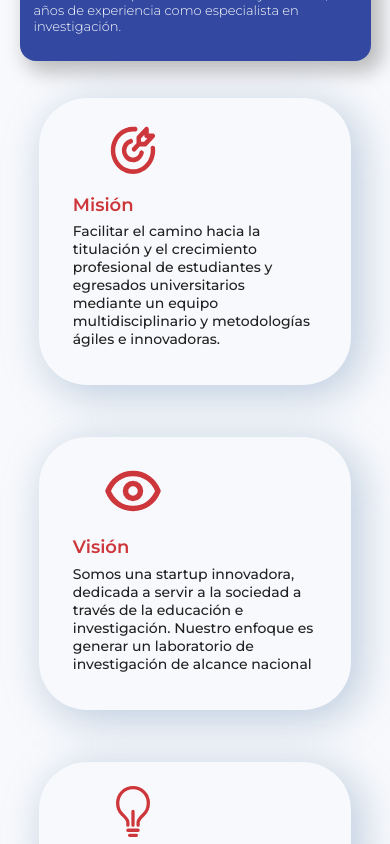
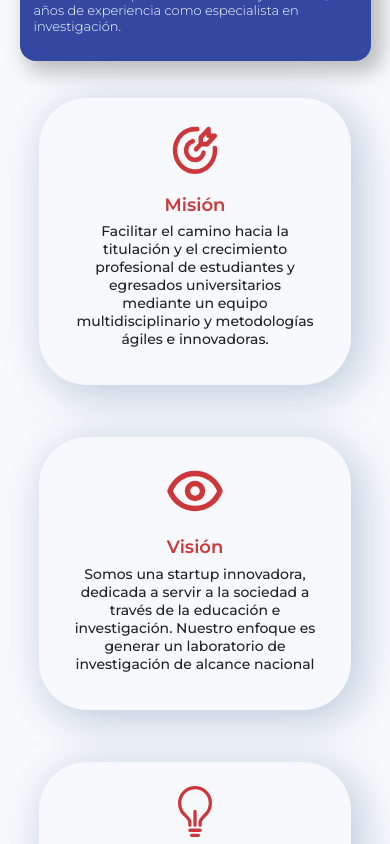
Before and after one commit to justinait/cai-ventures2, a React (Vite) app: page /about in a window 390 px wide. Shown: the part 1140-1984 px from the top of the page. Built offline with nearby package versions, Linux system fonts and the light colour scheme.

Commit message:
cambios texto responsive

```diff
--- a/src/components/Mision/Mision.css
+++ b/src/components/Mision/Mision.css
@@ -43,10 +43,11 @@
 
 }
 
-@media (max-width: 768px) {
+@media (max-width: 576px) {
     .textMision {
         width: auto;
         font-size: 14px;
+        text-align: center;
     }
 
     .titleMision {
@@ -59,5 +60,17 @@
 
     .containerText {
         padding-top: 15px;
+        display: flex;
+        align-items: center;
+        justify-content: center;
+        flex-direction: column;
+    }
+
+    .contImg {
+        display: flex;
+    align-items: center;
+    justify-content: center;
+    margin: 0px;
+    padding: 0px !important;
     }
 }
```
